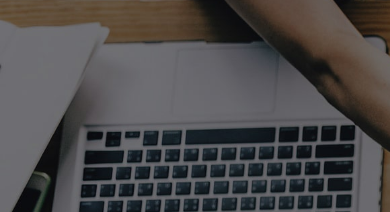
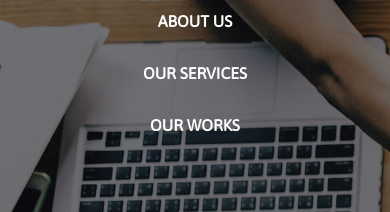
Before and after one commit to DCoder2018/DCoder2018.github.io, a plain HTML site: page index.html in a window 390 px wide. Both pictures are taken after a click on the element 374 px from the left and 34 px from the top of the page. Shown: the part 104-316 px from the top of the page. Drawn offline with nearby package versions, Linux system fonts and the light colour scheme.

Commit message:
Add files via upload

```diff
--- a/css/media.css
+++ b/css/media.css
@@ -25,6 +25,10 @@
     nav{
     	display: none;
     	margin: 0;
+    }
+    ul.menu{
+        flex-direction: column;
+        align-items: center;
     }
     .menu__item{
     	margin: 15px auto;
```
